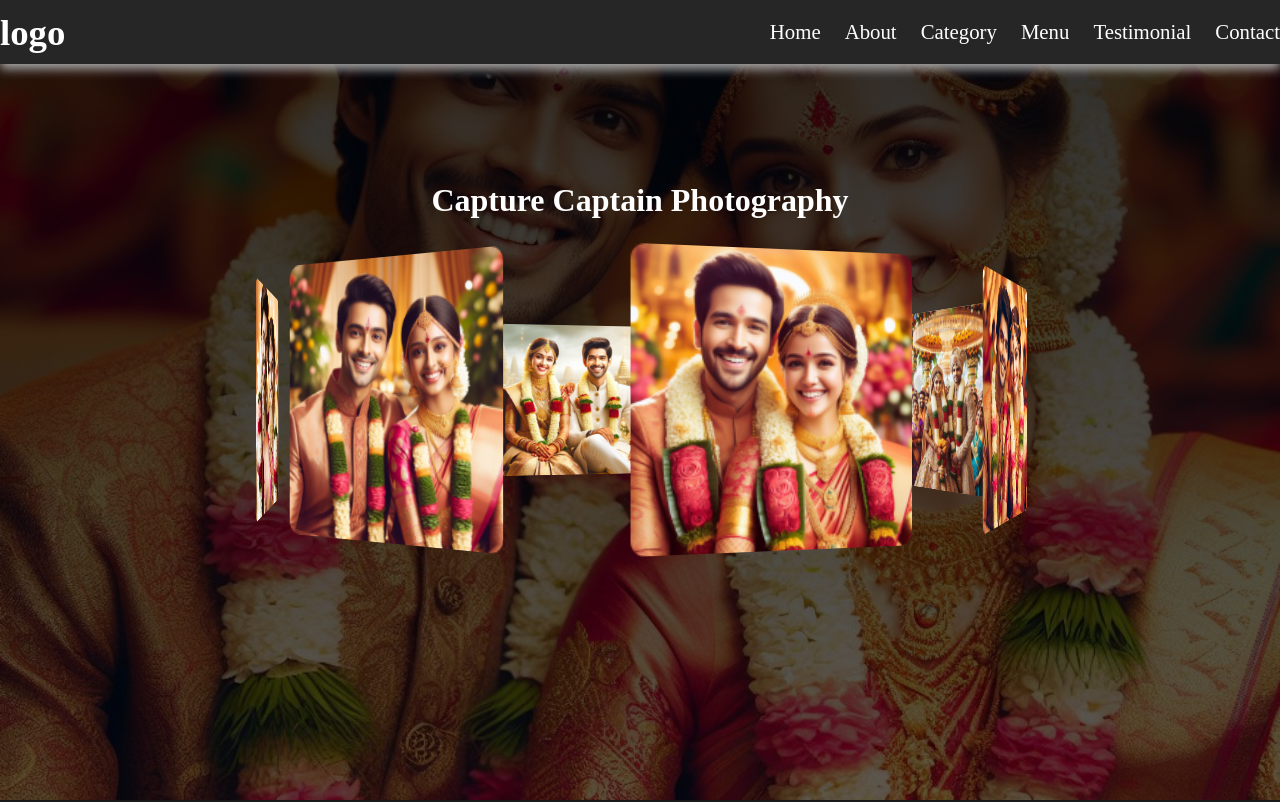
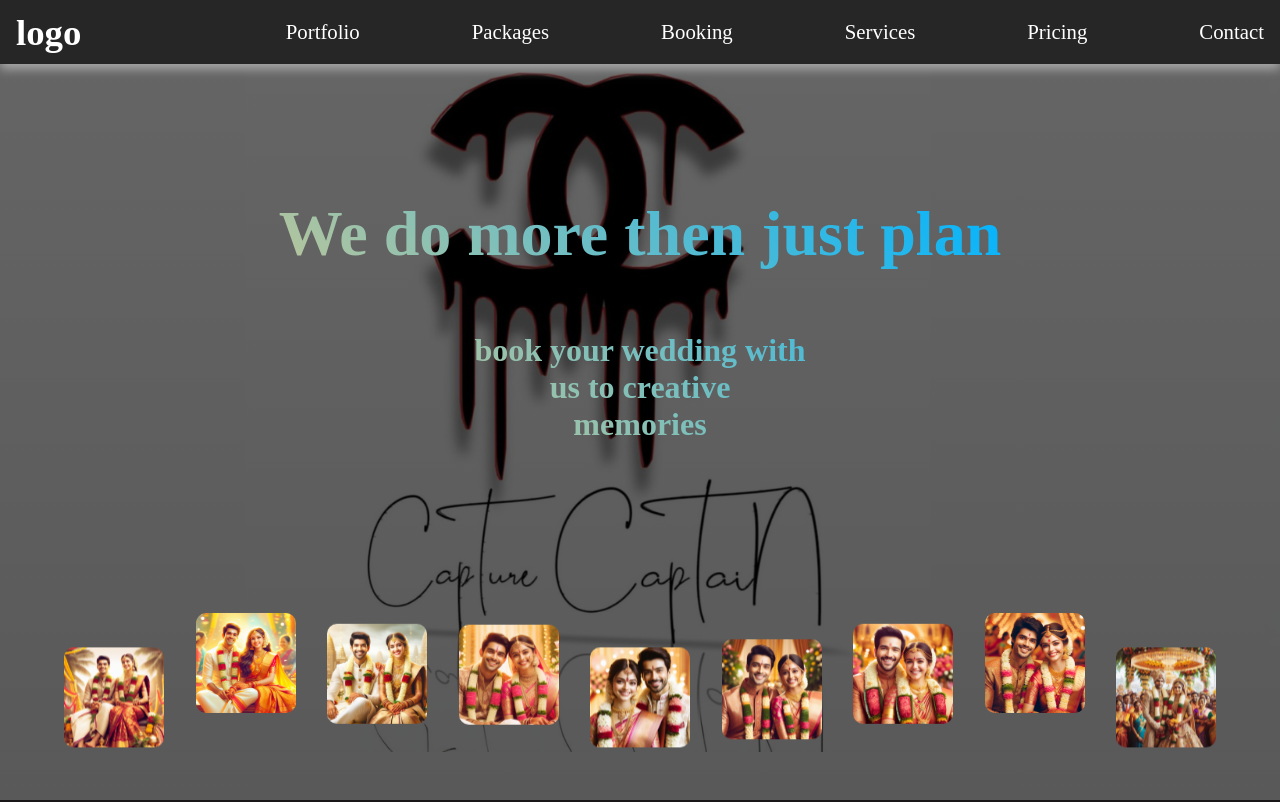
Before and after one commit to capturecaptainphotography/capturecaptain, a plain HTML site: page index.html in a window 1280 px wide. Shown: the top 802 px of the page. Drawn offline with Linux system fonts and the light colour scheme.

Commit message:
hero section

```diff
--- a/index.html
+++ b/index.html
@@ -8,7 +8,7 @@
     <link rel="stylesheet" href="https://cdnjs.cloudflare.com/ajax/libs/font-awesome/5.15.4/css/all.min.css">
 </head>
 <body>
-    <nav class="navbar">
+  <nav class="navbar">
         <div class="navbar-container containernav">
             <input type="checkbox" name="" id="">
             <div class="hamburger-lines">
@@ -17,11 +17,11 @@
                 <span class="line line3"></span>
             </div>
             <ul class="menu-items">
-                <li><a href="#">Home</a></li>
-                <li><a href="#">About</a></li>
-                <li><a href="#">Category</a></li>
-                <li><a href="#">Menu</a></li>
-                <li><a href="#">Testimonial</a></li>
+                <li><a href="#">Portfolio</a></li>
+                <li><a href="#">Packages</a></li>
+                <li><a href="#">Booking</a></li>
+                <li><a href="#">Services</a></li>
+                <li><a href="#">Pricing</a></li>
                 <li><a href="#">Contact</a></li>
             </ul>
             <h1 class="logo">logo</h1>
@@ -29,7 +29,9 @@
     </nav>
 
     <div class="container">
-        <h1 class="title">Capture Captain Photography</h1>
+
+
+
         <div class="scope">
             <span style="--i:1;"><img src="./assets/bg1.jpeg" alt="not found"></span>
             <span style="--i:2;"><img src="./assets/bg2.jpeg" alt="not found"></span>
@@ -41,6 +43,10 @@
             <span style="--i:8;"><img src="./assets/bg8.jpeg" alt="not found"></span>
             <span style="--i:9;"><img src="./assets/bg9.jpeg" alt="not found"></span>
         </div>
+        <h1 class="title">We do more then just plan<br>
+            <br><p>book your wedding with <br>
+                 us to creative
+                 <br>memories</p></h1>
     </div>
     <!---            services        -->
     <section class="service" id="service">
@@ -143,6 +149,6 @@
     </section>
 
 
-
+      <script src="./main.js"></script>
 </body>
 </html>
--- /dev/null
+++ b/main.js
@@ -0,0 +1,14 @@
+// Loop through each span element
+spans.forEach(span => {
+    // Add event listener for touchstart event
+    span.addEventListener('touchstart', () => {
+        // Add a class to the span when touched
+        span.classList.add('hover');
+    });
+
+    // Add event listener for touchend event
+    span.addEventListener('touchend', () => {
+        // Remove the class when touch ends
+        span.classList.remove('hover');
+    });
+});
--- a/style.css
+++ b/style.css
@@ -1,116 +1,184 @@
 body {
-  margin: 0;
-  padding: 0;
-  box-sizing: border-box;
-  width: 100%;
+    margin: 0;
+    padding: 0;
+    box-sizing: border-box;
+    width: 100%;
+}
 
-
-
-
-}
 .container {
     position: relative;
     display: flex;
     justify-content: center;
-    align-items: center;
-    background-image: url(./assets/bg8.jpeg);
-    background-size: cover;
-    background-position: center;
+    align-items: flex-end;
+    background-image: url(./assets/Untitled\ design\ \(1\).png);
+    background-size: contain;
+    background-position: center top 2rem;
+    background-repeat: no-repeat;
+    margin: auto;
     height: 100vh;
     overflow: hidden;
-    /* Set background color with opacity */
-    background-color: rgba(0, 0, 0, 0.5); /* Adjust the last value (0.5) for opacity */
-  }
+    background-color: rgba(255, 255, 255, 0.5);
+}
 
-  /* Media query for smaller screens */
-  @media (max-width: 768px) {
+/* Media query for smaller screens */
+@media (max-width: 768px) {
     .container {
-      background-size: cover;
+        background-size: cover;
     }
-  }
 
-  .container::before {
+    .scope span:nth-child(n+6) {
+        display: none;
+    }
+}
+
+.container::before {
     content: '';
     position: absolute;
     top: 0;
     left: 0;
     width: 100%;
     height: 100%;
-    background: linear-gradient(rgba(0, 0, 0, 0.815), rgba(0, 0, 0, 0.629)); /* Adjust opacity as needed */
-  }
-
-
+    background: linear-gradient(rgba(0, 0, 0, 0.601), rgba(0, 0, 0, 0.65));
+}
 
 .title {
-  position: absolute;
+    position: absolute;
+    top: 50%;
+    left: 50%;
+    transform: translate(-50%, -50%);
+    z-index: 2;
+    color: transparent; /* Set text color to transparent */
+    -webkit-background-clip: text; /* Clip background to text */
+    background-image: linear-gradient(45deg, #e0c985, #00b3ff); /* Apply linear gradient */
+    text-align: center;
 
-  top: 50%;
-  left: 50%;
-  font-size: 2rem;
+    font-size: 4rem;
 
-  padding-bottom: 400px;
-  transform: translate(-50%, -50%);
-  z-index: 2;
-  color: white; /* Ensure text is visible */
+    white-space: nowrap;
+    margin-top: -5rem;
+    opacity: 0; /* Initially hide the h1 */
+    animation: fadeIn 1s forwards;/* Apply animation to fade in the h1 */
+}
+@keyframes fadeIn {
+    from {
+        opacity: 0;
+        transform: translate(-50%, -60%); /* Start position above the final position */
+    }
+    to {
+        opacity: 1;
+        transform: translate(-50%, -50%); /* Final position */
+    }
+}
+
+.title p {
+    font-size: 2rem;
+    margin-top: -0.8rem;
+    transition: z-index 0.5s; /* Add a transition for smoother effect */
+    z-index: 3; /* Ensure the paragraph stays in front */
+}
+
+@media screen and (max-width: 768px) {
+    .title {
+        font-size: 2rem;
+    }
+
+    .title p {
+        font-size: 1.2rem;
+        margin-top: -0.8rem;
+    }
 }
 
 .scope {
-  position: relative;
-  width: 200px;
-  height: 200px;
-  transform-style: preserve-3d;
-  animation: slid 30s linear infinite;
+    display: flex;
+    justify-content: space-between;
+    position: relative;
+    width: 90%;
+    margin: auto;
+    margin-bottom: 3rem;
+    padding-bottom: 0;
+    align-items: flex-end;
 }
 
 .scope span {
-  position: absolute;
-  top: 0;
-  left: 0;
-  width: 100%;
-  height: 100%;
-  transform-origin: center;
-  transform-style: preserve-3d;
-  transform: rotateY(calc(var(--i) * 45deg)) translateZ(350px);
+    display: inline-block;
+    position: relative;
+    height: 100px;
+    animation: moveUpDown 5s alternate infinite;
+    z-index: 10; /* Set a lower z-index for the images */
+}
+
+.scope span:nth-child(1) {
+    animation-delay: 1s;
+}
+
+.scope span:nth-child(2) {
+    animation-delay: 3s;
+}
+
+.scope span:nth-child(3) {
+    animation-delay: 2s;
+}
+
+.scope span:nth-child(4) {
+    animation-delay: 4s;
+}
+
+.scope span:nth-child(5) {
+    animation-delay: 1s;
+}
+
+.scope span:nth-child(6) {
+    animation-delay: 1.5s;
+}
+.scope span:nth-child(7) {
+    animation-delay: 2s;
+}
+.scope span:nth-child(8) {
+    animation-delay: 3s;
+}
+.scope span:nth-child(9) {
+    animation-delay: 1s;
 }
 
 .scope span img {
-  position: absolute;
-  top: 0;
-  left: 0;
-  width: 100%;
-  height: 100%;
-  border-radius: 10px;
-  object-fit: fill;
-  transition: 2s;
+    width: 100%;
+    height: 100%;
+    border-radius: 10px;
+    object-fit: cover;
+    transition: transform 2s;
 }
 
-.scope span:hover img {
-  transform: translateY(-50px) scale(1.7);
+@media (hover: hover) and (pointer: fine) {
+    .scope span:hover img {
+        transform: translateY(-10px) scale(4);
+        margin-top: -6rem;
+        position: relative;
+        z-index: 4;
+        animation-play-state: paused;
+    }
 }
 
-@keyframes slid {
-  0% {
-      transform: perspective(1000px) rotateY(0deg);
-  }
-  100% {
-      transform: perspective(1000px) rotateY(360deg);
-  }
+
+@keyframes moveUpDown {
+    0% {
+        transform: translateY(0);
+    }
+    50% {
+        transform: translateY(-40px);
+    }
+    100% {
+        transform: translateY(0);
+    }
 }
 
 /* Media query for mobile devices */
 @media (max-width: 768px) {
-  .scope {
-      width: 150px;
-      height: 150px;
-  }
+    .scope {
+        width: 95%;
+        justify-content: space-between;
+    }
+}
 
-  .title {
-    display: block;
-    font-size: 2rem;
-
-    text-align: center;
-  }
-}
 
 
 *,
@@ -133,7 +201,7 @@ body {
 .containernav{
     background-color: rgba(0, 0, 0, .85);
     width: 100%;
-    margin: auto;
+    padding:1rem;
 }
 
 .navbar{
@@ -165,7 +233,8 @@ body {
 
 .menu-items li{
     list-style: none;
-    margin-left: 1.5rem;
+
+    margin-left: 7rem;
     font-size: 1.3rem;
 }
 
```
Also changed, not shown: assets/Untitled design (1).png (added), assets/logo.jpg (added).
